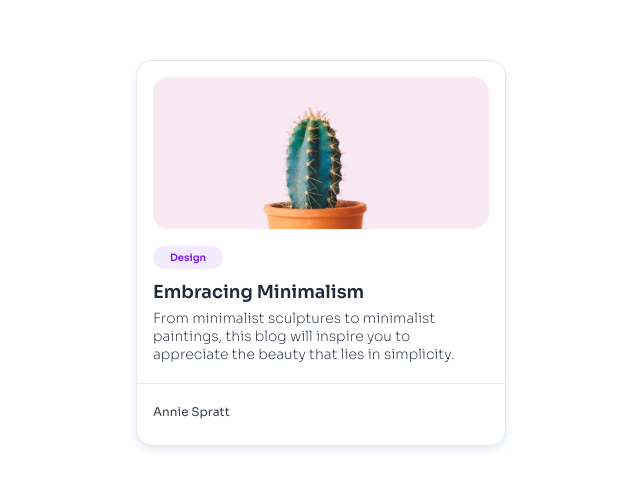
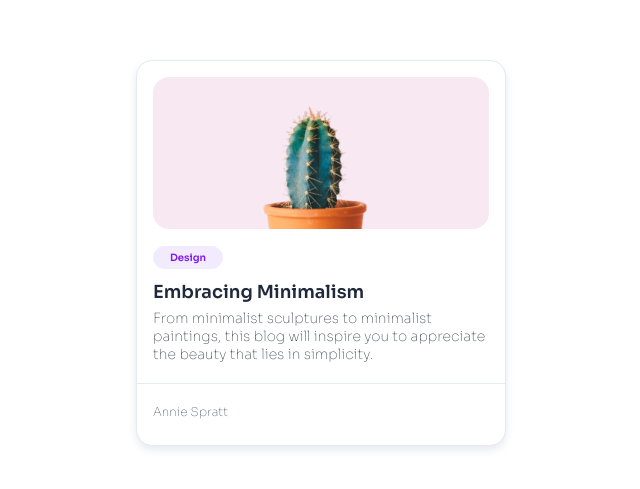
Before and after one commit to introsphere/minimal-b-card, a plain HTML site: page index.html in a window 1280 px wide. Shown: the part 147-636 px from the top of the page, without its empty margins (319-959 px from the left). Drawn offline with Linux system fonts and the light colour scheme.

```diff
--- a/styles.css
+++ b/styles.css
@@ -55,7 +55,7 @@
 .card p:first-of-type {
     padding: 0;
     font-size: 0.875rem;
-    font-weight: 200;
+    font-weight: 100;
     color: #20293A;
 }
 
@@ -68,7 +68,7 @@
 
 .card p:last-of-type {
     font-size: 0.75rem;
-    font-weight: 400;
+    font-weight: 100;
     color: #394150;
 }
 
```
